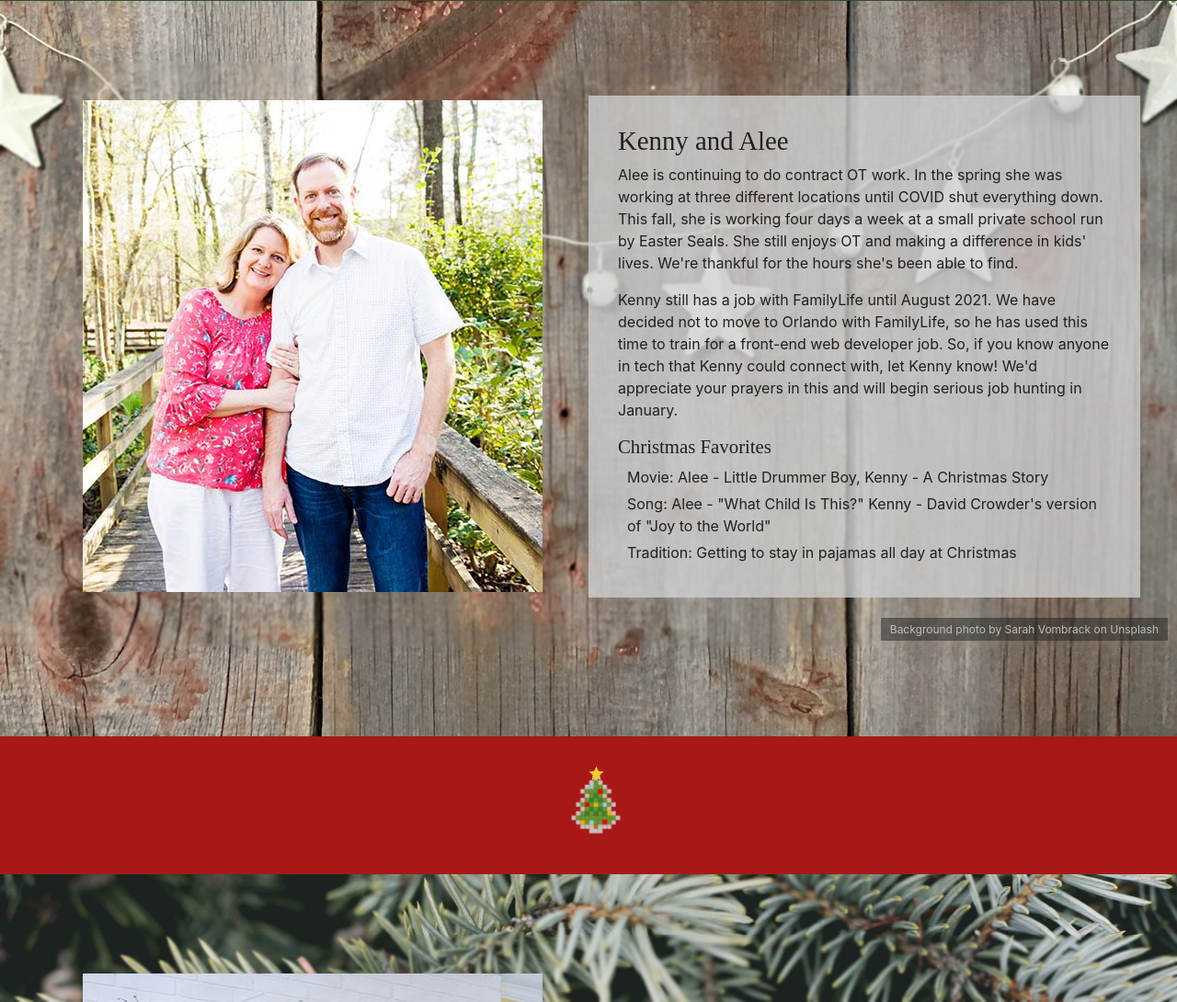
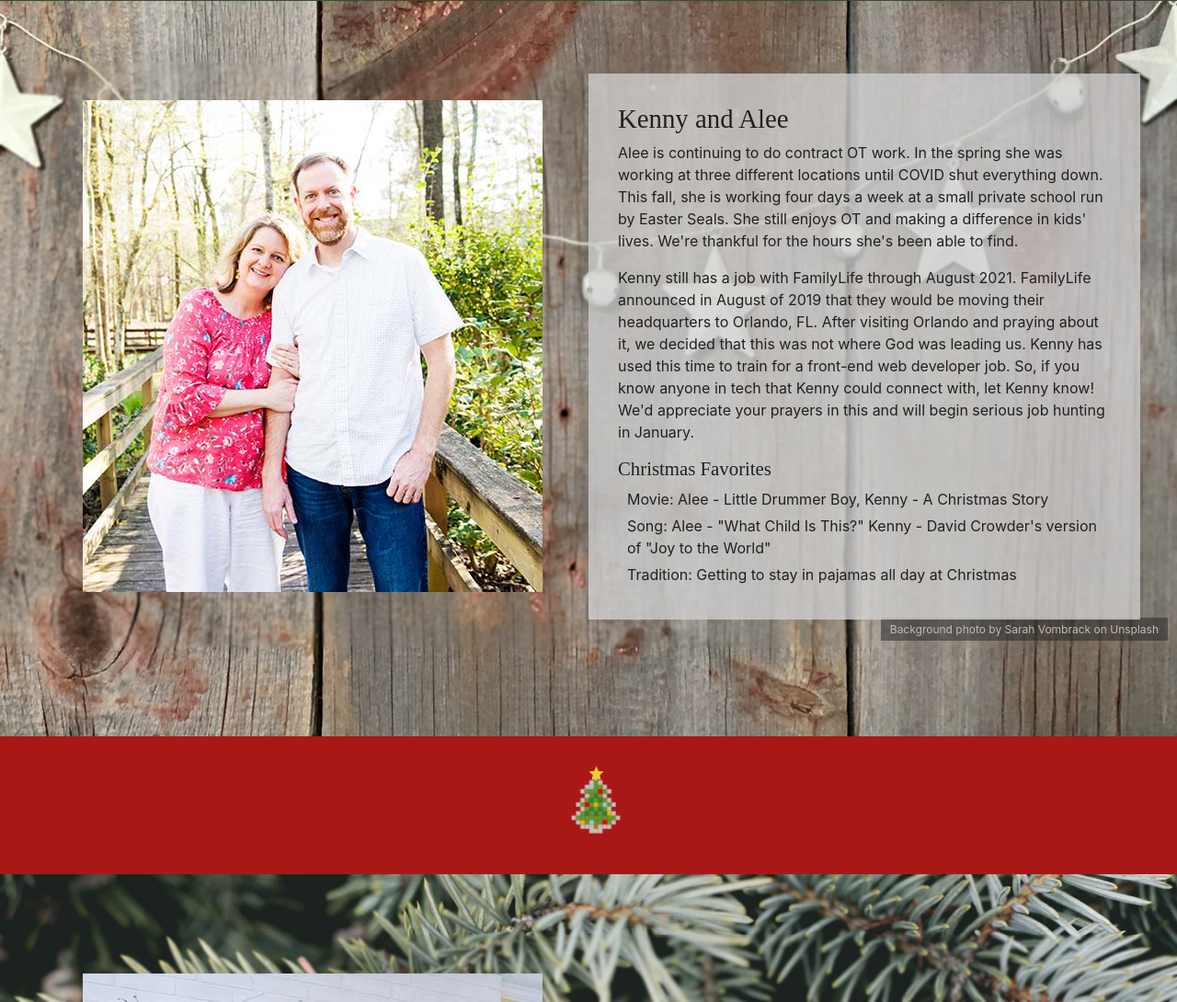
Before and after one commit to kfairris/christmas-2020, a website: page index.html in a window 1280 px wide. Shown: the part 4011-5101 px from the top of the page at 92% size. Drawn offline with nearby package versions, Linux system fonts and the light colour scheme; a web font is replaced by a local one.

Commit message:
updated Kenny/FamilyLife news section content

```diff
--- a/index.html
+++ b/index.html
@@ -203,9 +203,10 @@
                         until COVID shut everything down. This fall, she is working four days a week at a small private
                         school run by Easter Seals. She still enjoys OT and making a difference in kids' lives. We're
                         thankful for the hours she's been able to find.</p>
-                    <p>Kenny still has a job with FamilyLife until August 2021. We have decided not to move to Orlando
-                        with
-                        FamilyLife, so he has used this time to train for a front-end web developer job. So, if you know
+                    <p>Kenny still has a job with FamilyLife through August 2021. FamilyLife announced in August of 2019
+                        that they would be moving their headquarters to Orlando, FL. After visiting Orlando and praying
+                        about it, we decided that this was not where God was leading us.
+                        Kenny has used this time to train for a front-end web developer job. So, if you know
                         anyone in tech that Kenny could connect with, let Kenny know! We'd appreciate
                         your prayers in this and will begin serious job hunting in January.</p>
                     <h3>Christmas Favorites</h3>
```
